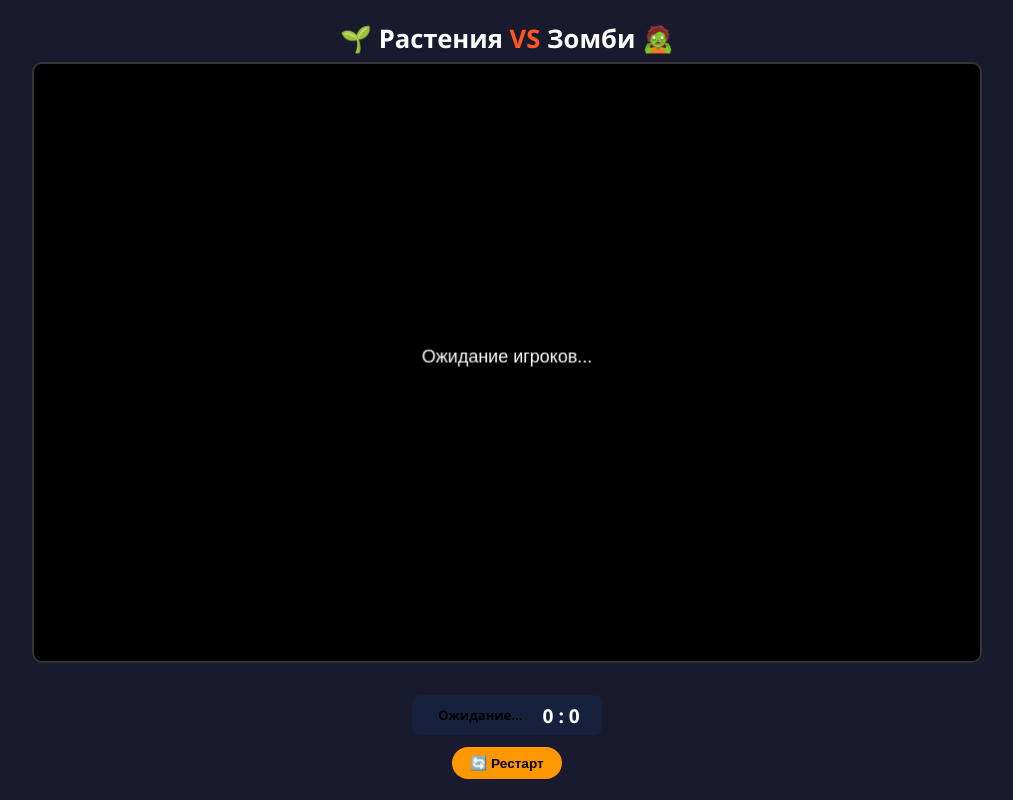
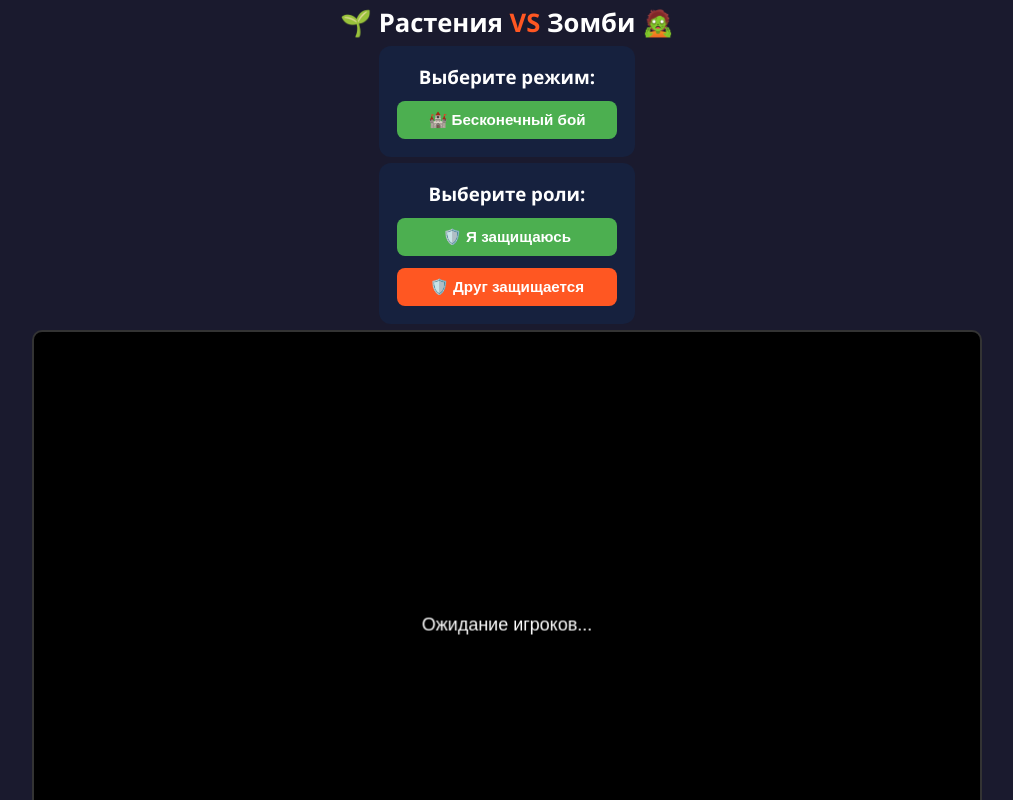
Before and after one commit to ArtemUluev/pvz-game, a website: page public/index.html in a window 1280 px wide. Shown: the top 800 px of the page, without its empty margins (133-1146 px from the left). Drawn offline with nearby package versions, Linux system fonts and the light colour scheme; no server answers.

Commit message:
Update index.html

```diff
--- a/public/index.html
+++ b/public/index.html
@@ -74,12 +74,12 @@
 <div class="wrapper">
     <h1>🌱 Растения <span>VS</span> Зомби 🧟</h1>
 
-    <div class="mode-select" id="modeSelect" style="display:none;">
+    <div class="mode-select" id="modeSelect" style="display:flex !important;">
         <h3 style="color:#fff;">Выберите режим:</h3>
         <button class="mode-btn mode-endless" onclick="selectMode('endless')">🏰 Бесконечный бой</button>
     </div>
 
-    <div class="mode-select" id="roleSelect">
+    <div class="mode-select" id="roleSelect" style="display:flex !important;">
         <h3 style="color:#fff;">Выберите роли:</h3>
         <button class="mode-btn" style="background:#4caf50;" onclick="chooseRole('me_defend')">🛡️ Я защищаюсь</button>
         <button class="mode-btn" style="background:#ff5722;" onclick="chooseRole('opp_defend')">🛡️ Друг защищается</button>
```
